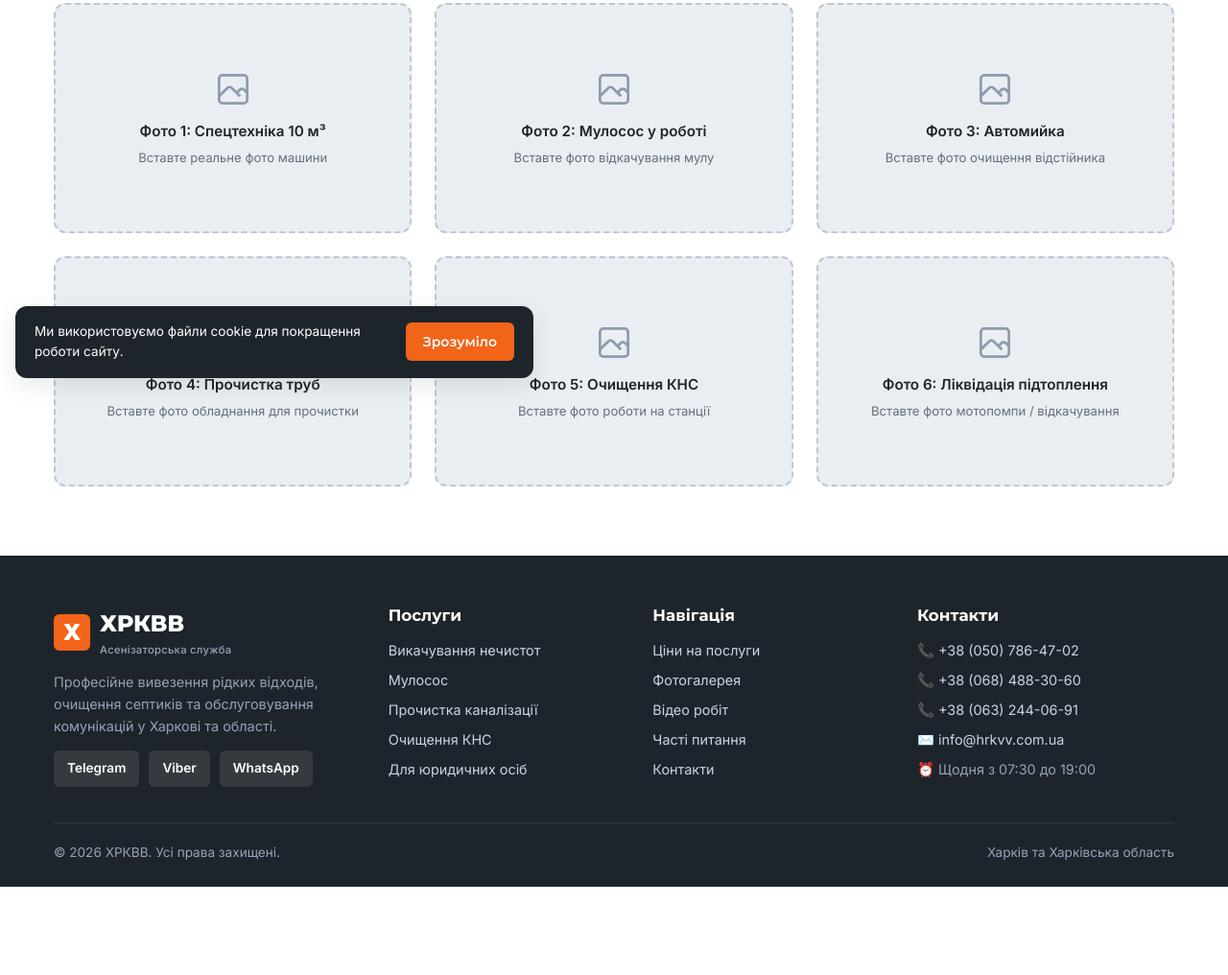
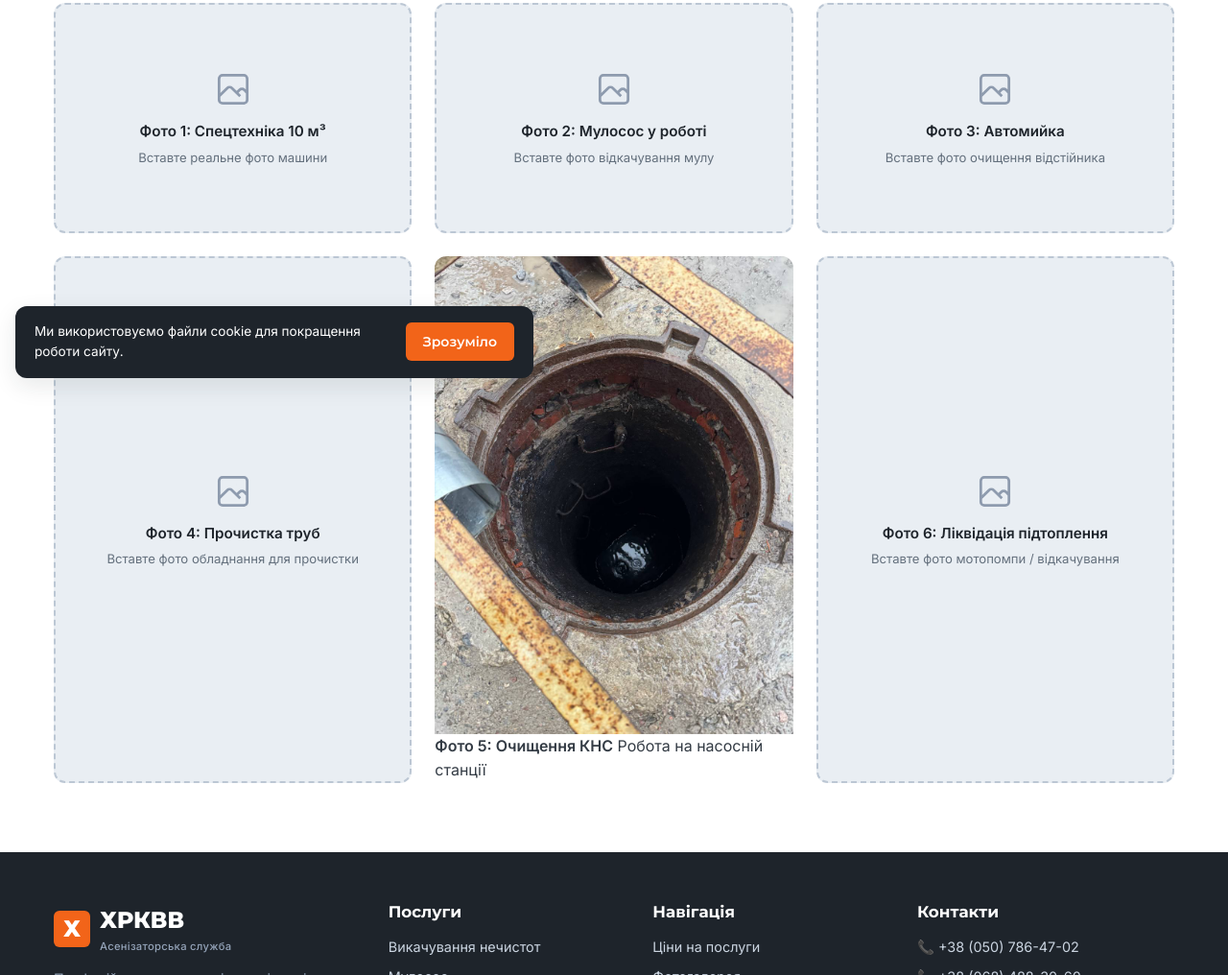
Before and after one commit to OlehPerepelytsia/XPKBB, a plain HTML site: page photo.html in a window 1280 px wide. Shown: the part 390-1406 px from the top of the page at 96% size. Before the commit the page ends 1314 px from the top, so only its background shows below. Drawn offline with Linux system fonts and the light colour scheme.

Commit message:
fix: update gallery item structure and improve alt text for accessibility

```diff
--- a/photo.html
+++ b/photo.html
@@ -105,10 +105,10 @@
             <strong>Фото 4: Прочистка труб</strong>
             <span>Вставте фото обладнання для прочистки</span>
           </div>
-          <div class="photo-placeholder gallery-item" data-title="Обслуговування КНС" data-desc="Планове очищення каналізаційно-насосної станції житлового комплексу.">
-            <svg fill="none" stroke="currentColor" stroke-width="1.5" viewBox="0 0 24 24"><path d="M4 16l4.586-4.586a2 2 0 012.828 0L16 16m-2-2l1.586-1.586a2 2 0 012.828 0L20 14m-6-6h.01M6 20h12a2 2 0 002-2V6a2 2 0 00-2-2H6a2 2 0 00-2 2v12a2 2 0 002 2z"/></svg>
+          <div class="gallery-item" data-title="Обслуговування КНС" data-desc="Планове очищення каналізаційно-насосної станції житлового комплексу.">
+            <img src="img/kns.jpg" alt="Очищення КНС та мулових відкладень у Харкові" loading="lazy">
             <strong>Фото 5: Очищення КНС</strong>
-            <span>Вставте фото роботи на станції</span>
+            <span>Робота на насосній станції</span>
           </div>
           <div class="photo-placeholder gallery-item" data-title="Відкачування води з підтопленого підвалу" data-desc="Оперативна ліквідація наслідків аварії водопроводу.">
             <svg fill="none" stroke="currentColor" stroke-width="1.5" viewBox="0 0 24 24"><path d="M4 16l4.586-4.586a2 2 0 012.828 0L16 16m-2-2l1.586-1.586a2 2 0 012.828 0L20 14m-6-6h.01M6 20h12a2 2 0 002-2V6a2 2 0 00-2-2H6a2 2 0 00-2 2v12a2 2 0 002 2z"/></svg>
```
